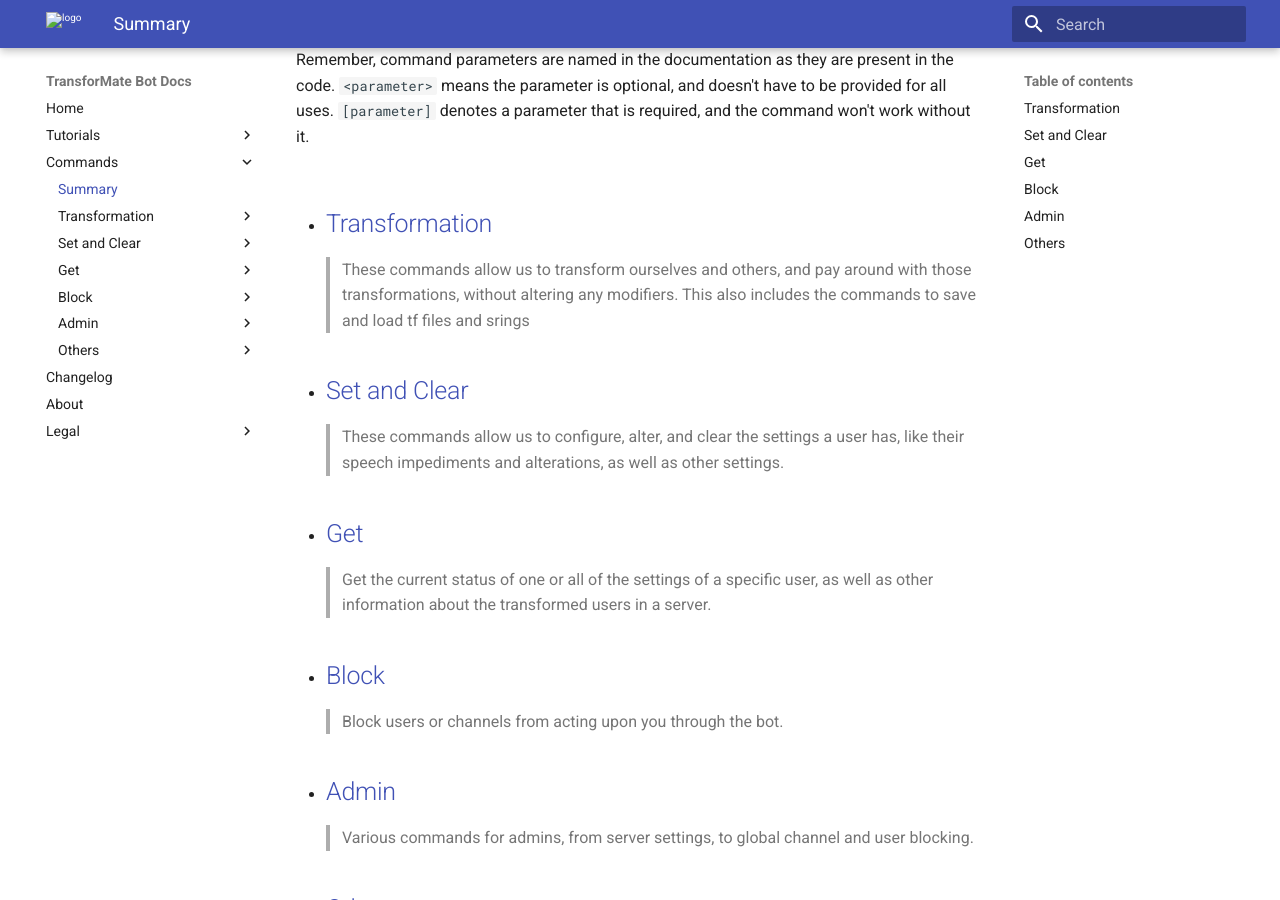
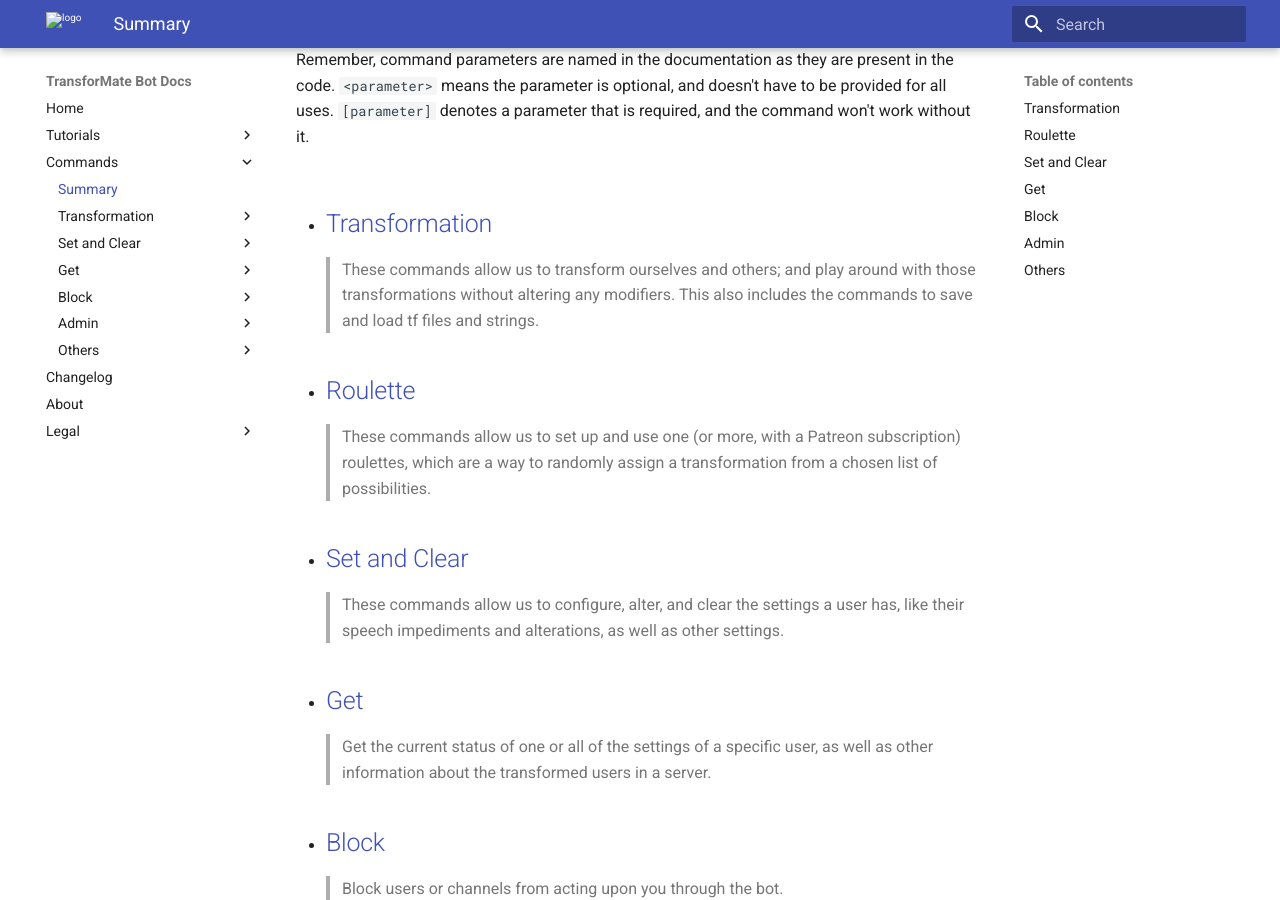
Before and after one commit to dorythecat/TransforMate, an MkDocs documentation site: the page built from docs/commands/summary.md, in a window 1280 px wide and 900 px high, scrolled down 318 px. Built offline with MkDocs 1.6.1 and Material for MkDocs 9.7.7, drawn with Linux system fonts in a browser that asks for light colours.

Commit message:
Added basic roulette documentation structure

```diff
--- a/docs/commands/summary.md
+++ b/docs/commands/summary.md
@@ -13,9 +13,14 @@
 command won't work without it.
 
 - ## [Transformation](transformation/index.md)
-  > These commands allow us to transform ourselves and others, and pay around with
-    those transformations, without altering any modifiers. This also includes the
-    commands to save and load tf files and srings
+  > These commands allow us to transform ourselves and others; and play around with
+    those transformations without altering any modifiers. This also includes the
+    commands to save and load tf files and strings.
+
+- ## [Roulette](roulette/index.md)
+  > These commands allow us to set up and use one (or more, with a Patreon subscription)
+    roulettes, which are a way to randomly assign a transformation from a chosen list of
+    possibilities.
 
 - ## [Set and Clear](set_and_clear/index.md)
   > These commands allow us to configure, alter, and clear the settings a user has,
```
Also changed, not shown: docs/commands/roulette/index.md (added, +46 -0 lines).
